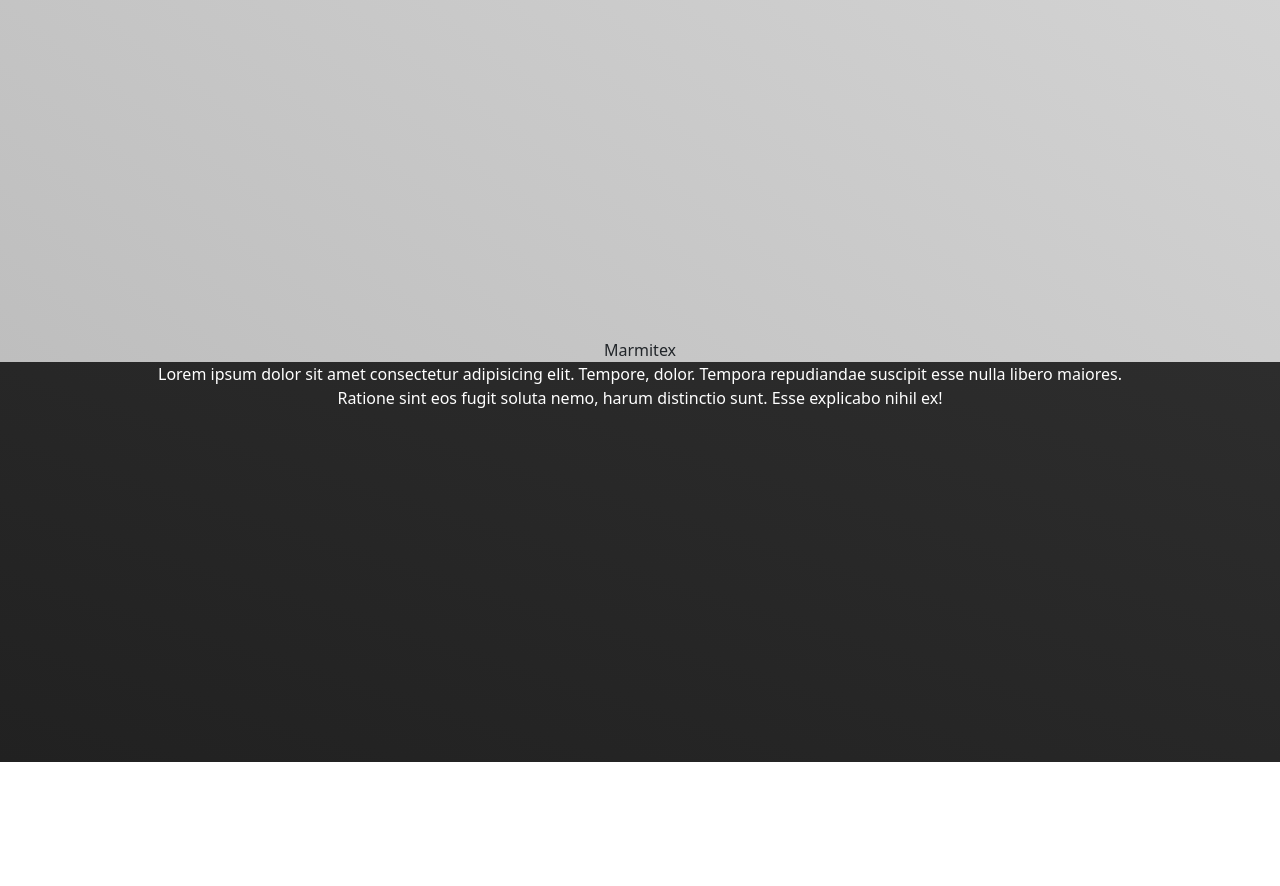
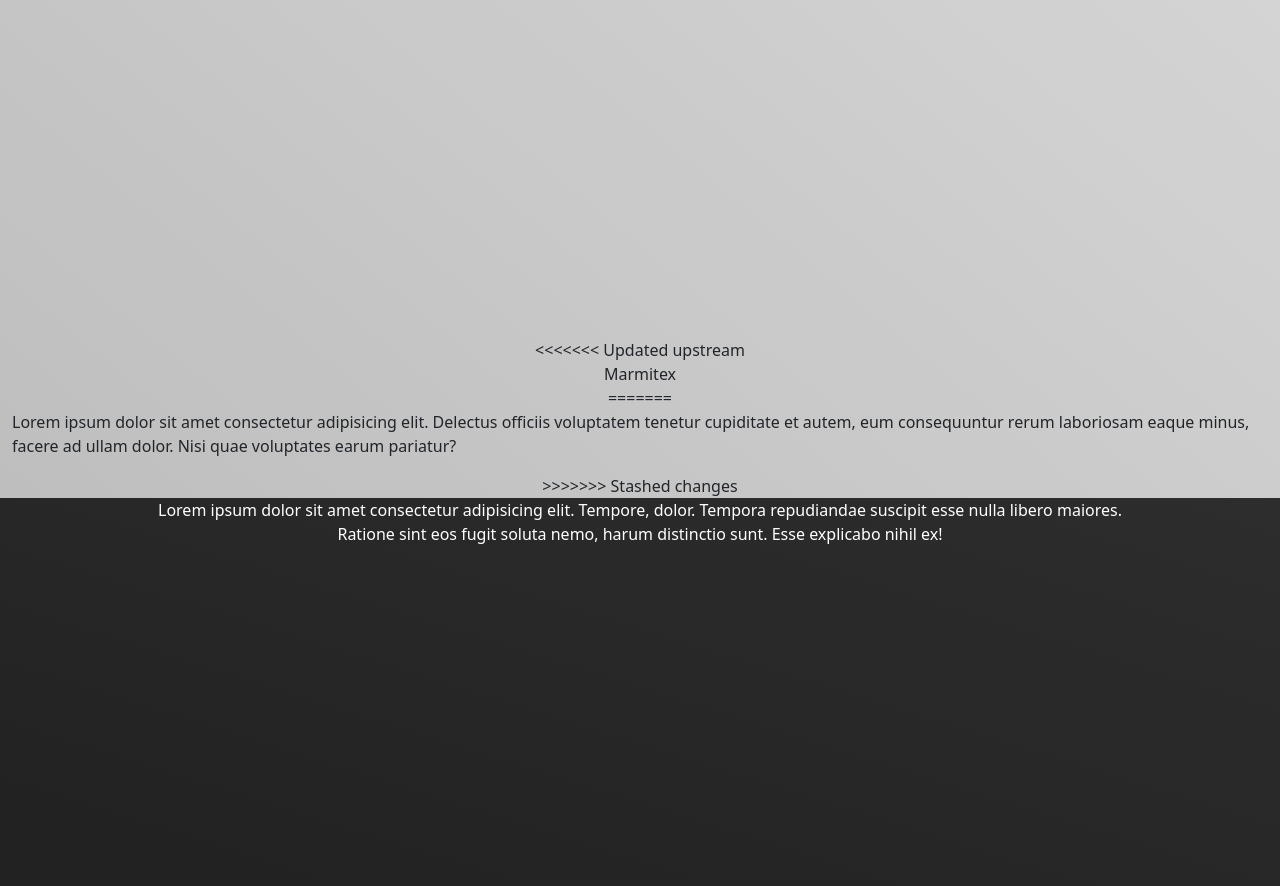
Before and after one commit to CaioEdimarSantosSilva/PROJETO_DSM, a website: page R_E_ASSISTENCIA_TECNICA/index.html in a window 1280 px wide. Shown: the part 674-1560 px from the top of the page. Before the commit the page ends 1436 px from the top, so only its background shows below. Drawn offline with Linux system fonts and the light colour scheme.

Commit message:
Update index.html

```diff
--- a/R_E_ASSISTENCIA_TECNICA/index.html
+++ b/R_E_ASSISTENCIA_TECNICA/index.html
@@ -31,7 +31,13 @@
         <section style="height: 900px; width: 80%; text-align: center;">
            Lorem ipsum dolor, sit amet consectetur adipisicing elit. Similique sed aspernatur optio facilis exercitationem iure deleniti quia consectetur expedita maxime doloribus id, officia dolores dolorum ab officiis necessitatibus pariatur delectus?
         </section>
+<<<<<<< Updated upstream
         <div><img src="" alt="">Marmitex</div>
+=======
+        <section>
+            <p>Lorem ipsum dolor sit amet consectetur adipisicing elit. Delectus officiis voluptatem tenetur cupiditate et autem, eum consequuntur rerum laboriosam eaque minus, facere ad ullam dolor. Nisi quae voluptates earum pariatur?</p>
+        </section>
+>>>>>>> Stashed changes
     </main>
 
     <footer class="rodape container-fluid" style="justify-items: center;">
```
